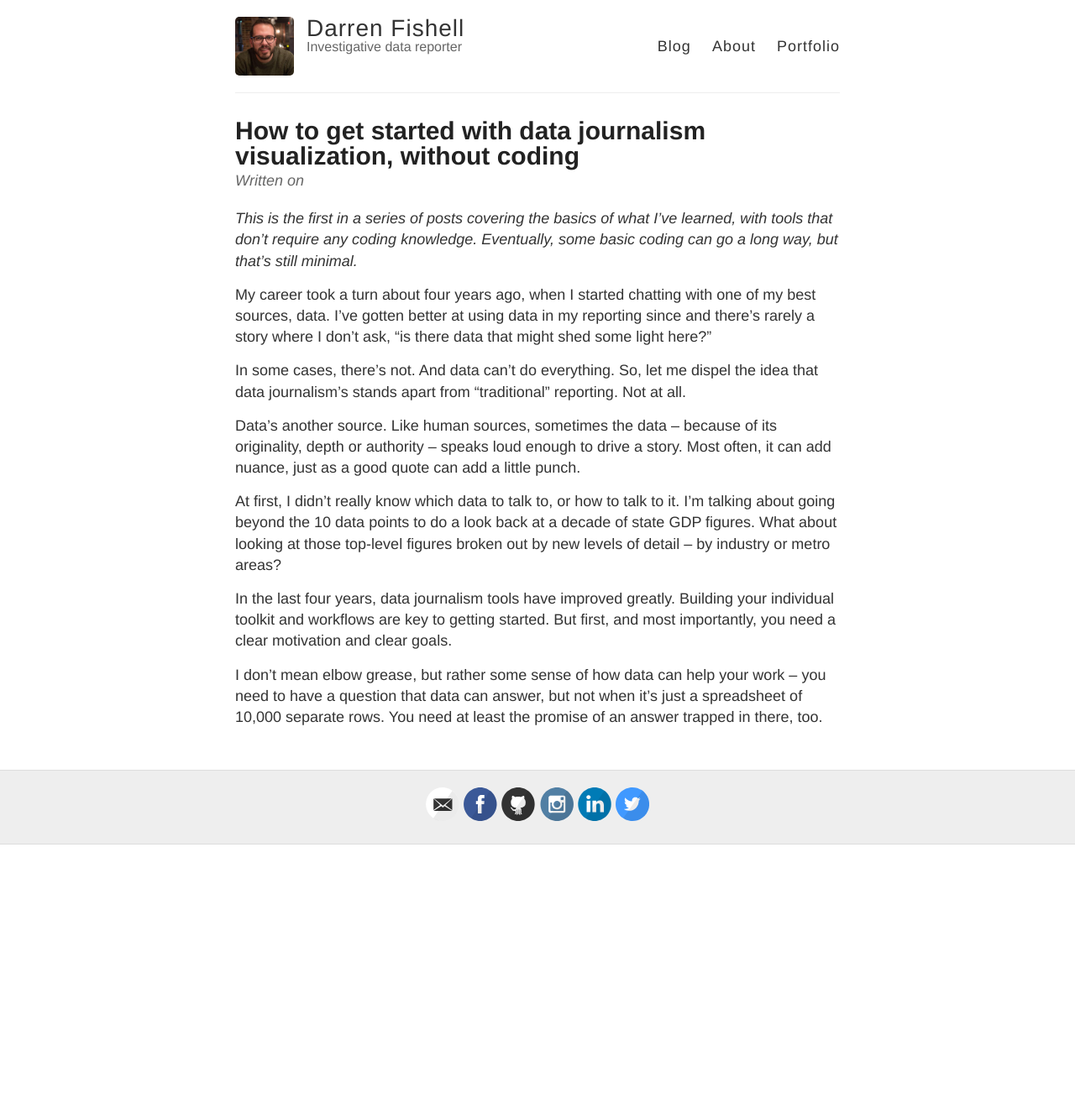
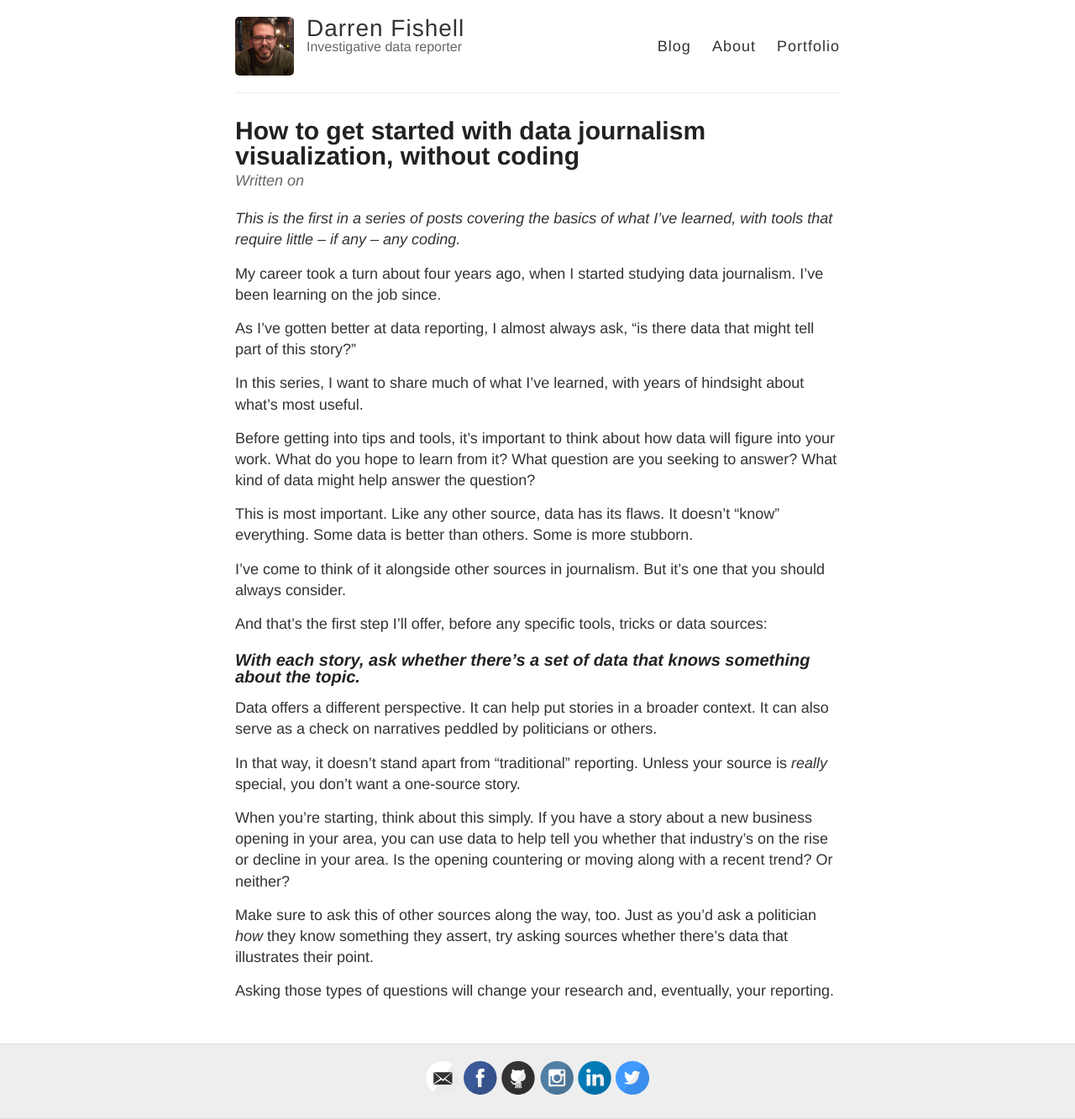
Before and after one commit to darrenfishell/darrenfishell.github.io, a Jekyll site: the page built from drafts/2017-10-13-data-journalism-from-scratch-and-on-a-shoestring.md, in a window 1280 px wide. Shown: the whole page at 84% size. Built offline with Jekyll 4.4.1, drawn with Linux system fonts in a browser that asks for light colours; comment, search, counter and statistics services are not loaded; before the commit the page ends 1006 px from its top, so only the background shows below that.

Commit message:
Revised post

```diff
--- a/drafts/2017-10-13-data-journalism-from-scratch-and-on-a-shoestring.md
+++ b/drafts/2017-10-13-data-journalism-from-scratch-and-on-a-shoestring.md
@@ -3,18 +3,30 @@ layout: post
 title: How to get started with data journalism visualization, without coding
 ---
 
-_This is the first in a series of posts covering the basics of what I've learned, with tools that don't require any coding knowledge. Eventually, some basic coding can go a long way, but that's still minimal._
+_This is the first in a series of posts covering the basics of what I've learned, with tools that require little -- if any -- any coding._
 
-My career took a turn about four years ago, when I started chatting with one of my best sources, data. I've gotten better at using data in my reporting since and there's rarely a story where I don't ask, "is there data that might shed some light here?"
+My career took a turn about four years ago, when I started studying data journalism. I've been learning on the job since.
 
-In some cases, there's not. And data can't do everything. So, let me dispel the idea that data journalism's stands apart from "traditional" reporting. Not at all.
+As I've gotten better at data reporting, I almost always ask, "is there data that might tell part of this story?"
 
-Data's another source. Like human sources, sometimes the data -- because of its originality, depth or authority -- speaks loud enough to drive a story. Most often, it can add nuance, just as a good quote can add a little punch.
+In this series, I want to share much of what I've learned, with years of hindsight about what's most useful.
 
-At first, I didn't really know which data to talk to, or how to talk to it. I'm talking about going beyond the 10 data points to do a look back at a decade of state GDP figures. What about looking at those top-level figures broken out by new levels of detail -- by industry or metro areas?
+Before getting into tips and tools, it's important to think about how data will figure into your work. What do you hope to learn from it? What question are you seeking to answer? What kind of data might help answer the question?
 
+This is most important. Like any other source, data has its flaws. It doesn't "know" everything. Some data is better than others. Some is more stubborn.
 
+I've come to think of it alongside other sources in journalism. But it's one that you should always consider.
 
-In the last four years, data journalism tools have improved greatly. Building your individual toolkit and workflows are key to getting started. But first, and most importantly, you need a clear motivation and clear goals.
+And that's the first step I'll offer, before any specific tools, tricks or data sources:
 
-I don't mean elbow grease, but rather some sense of how data can help your work -- you need to have a question that data can answer, but not when it's just a spreadsheet of 10,000 separate rows. You need at least the promise of an answer trapped in there, too.
+### _With each story, ask whether there's a set of data that knows something about the topic._
+
+Data offers a different perspective. It can help put stories in a broader context. It can also serve as a check on narratives peddled by politicians or others.
+
+In that way, it doesn't stand apart from "traditional" reporting. Unless your source is _really_ special, you don't want a one-source story.
+
+When you're starting, think about this simply. If you have a story about a new business opening in your area, you can use data to help tell you whether that industry's on the rise or decline in your area. Is the opening countering or moving along with a recent trend? Or neither?
+
+Make sure to ask this of other sources along the way, too. Just as you'd ask a politician _how_ they know something they assert, try asking sources whether there's data that illustrates their point.
+
+Asking those types of questions will change your research and, eventually, your reporting.
```
